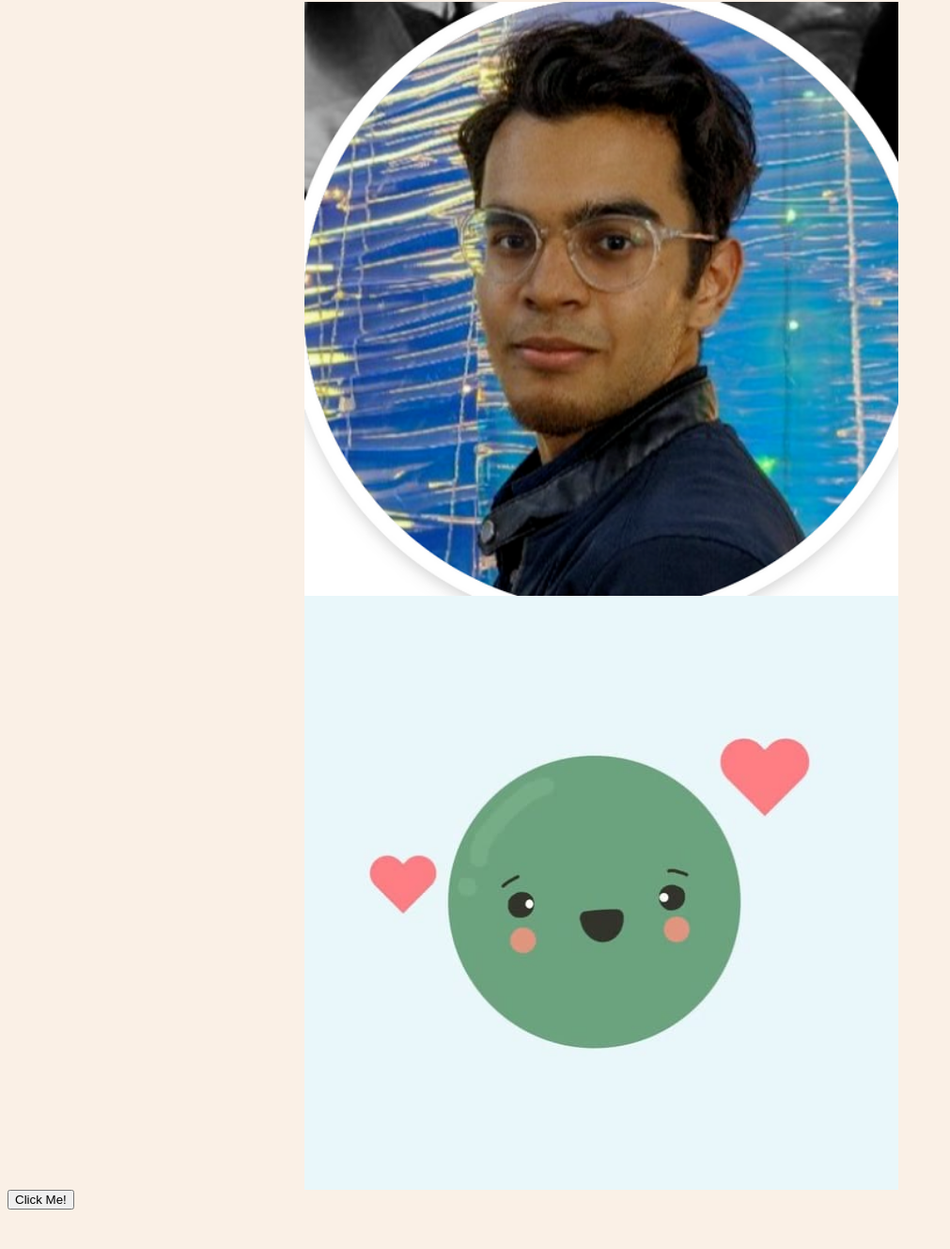
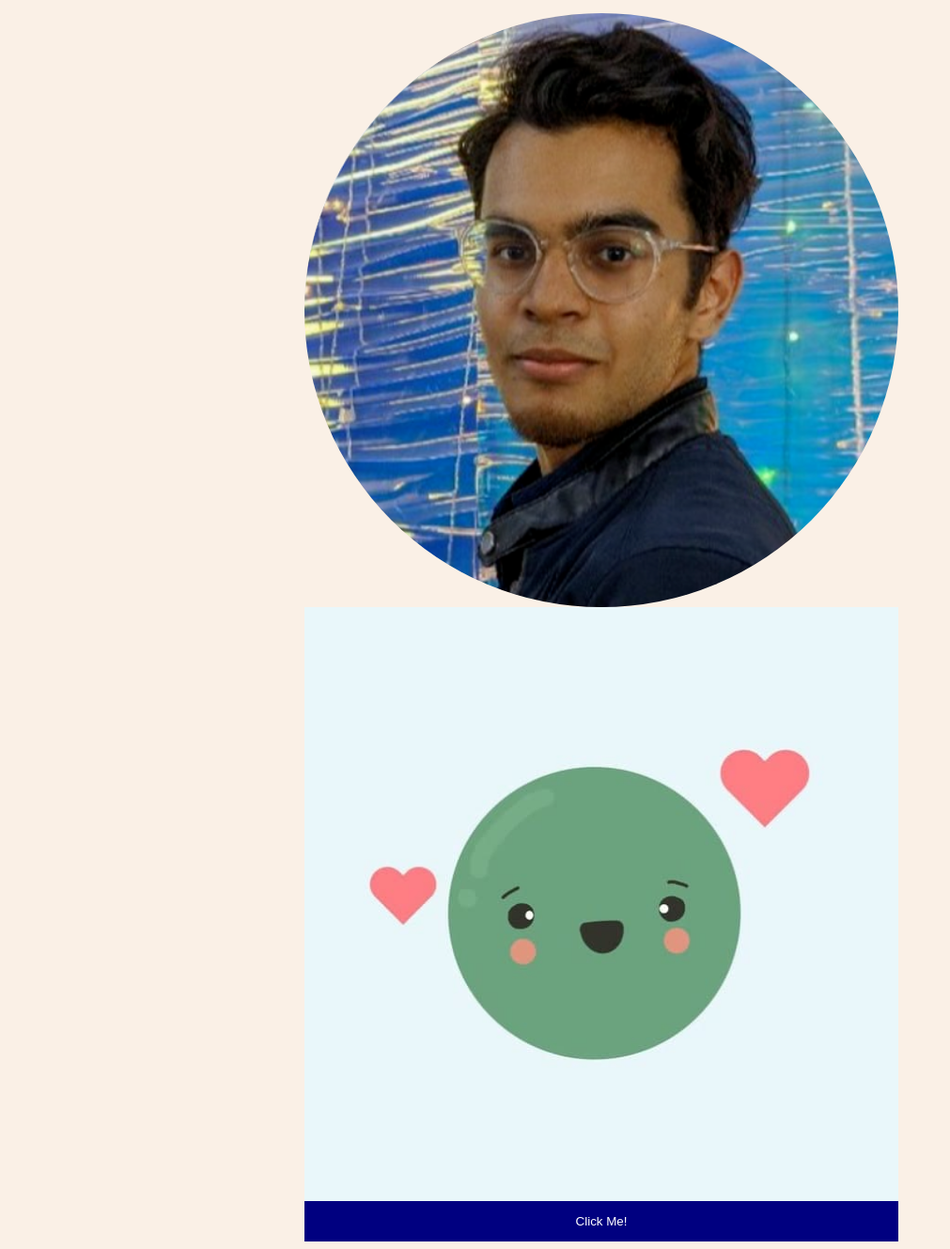
Before and after one commit to wooziecodes/wooziecodes.github.io, a plain HTML site: page index.html in a window 1280 px wide. Shown: the part 125-1454 px from the top of the page at 94% size, without its empty margins (0-1011 px from the left). Before the commit the page ends 1420 px from the top, so only its background shows below. Drawn offline with Linux system fonts and the light colour scheme.

Commit message:
big changes after watching pre classvideo
made changes to button, added some js and inline CSS and cleaned up the look!

```diff
--- a/index.html
+++ b/index.html
@@ -9,6 +9,7 @@
     <style>
       body {
         background-color: linen;
+        font-family: system-ui, -apple-system, BlinkMacSystemFont, 'Segoe UI', Roboto, Oxygen, Ubuntu, Cantarell, 'Open Sans', 'Helvetica Neue', sans-serif;
       }
 
       h1 {
@@ -17,7 +18,7 @@
       }
 
       h2 {
-        color: burlywood;
+        color: darkslategray;
         margin-left: 40px;
       }
 
@@ -27,6 +28,26 @@
         margin-right: auto;
         width: 50%;
       }
+
+      button{
+        background-color: navy;
+        color: white;
+        padding: 14px 20px;
+        border: none;
+      }
+      button:hover{
+        opacity: 0.7;
+      }
+
+      img.avatar{
+        display: block;
+          width: 50%;
+          height: 50%;
+          border-radius: 50%;
+          margin-left: auto;
+          margin-right: auto;
+        }
+
     </style>
      <!-- . means issa class -->
     <!--me attempting to whack some internal CSS-->
@@ -35,16 +56,25 @@
 
 </head>
 <body>
+  <!-- avatar image -->
+   <!--some inline css too-->
   <h1> Hello I'm Arif Woozeer, you can call me Wooz.</h1>
-  <h2> i love turtles, follow <a href="https://www.instagram.com/kurakura.io/?hl=en">kurakura.io</a> on Instagram!</h2>
-  <img src="Assets\wooz.png" class="center"
+  <h2 style= "font-style:italic"> i love turtles, follow <a href="https://www.instagram.com/kurakura.io/?hl=en">kurakura.io</a> on Instagram!</h2>
+  <img src="Assets\wooz.png" class="avatar"
 alt="woozie!" />
 
 <img src="Assets\cutekura.jpg" class="center"
 alt="woozie!" />
 
+<button onclick="myFunction()" type="button" class="center" >Click Me!</button>
 
-<button type="button">Click Me!</button>
+
+<script>
+  function myFunction() {
+    alert("you got juked!");
+  }
+  </script>
+
 
 
 </body>
```
